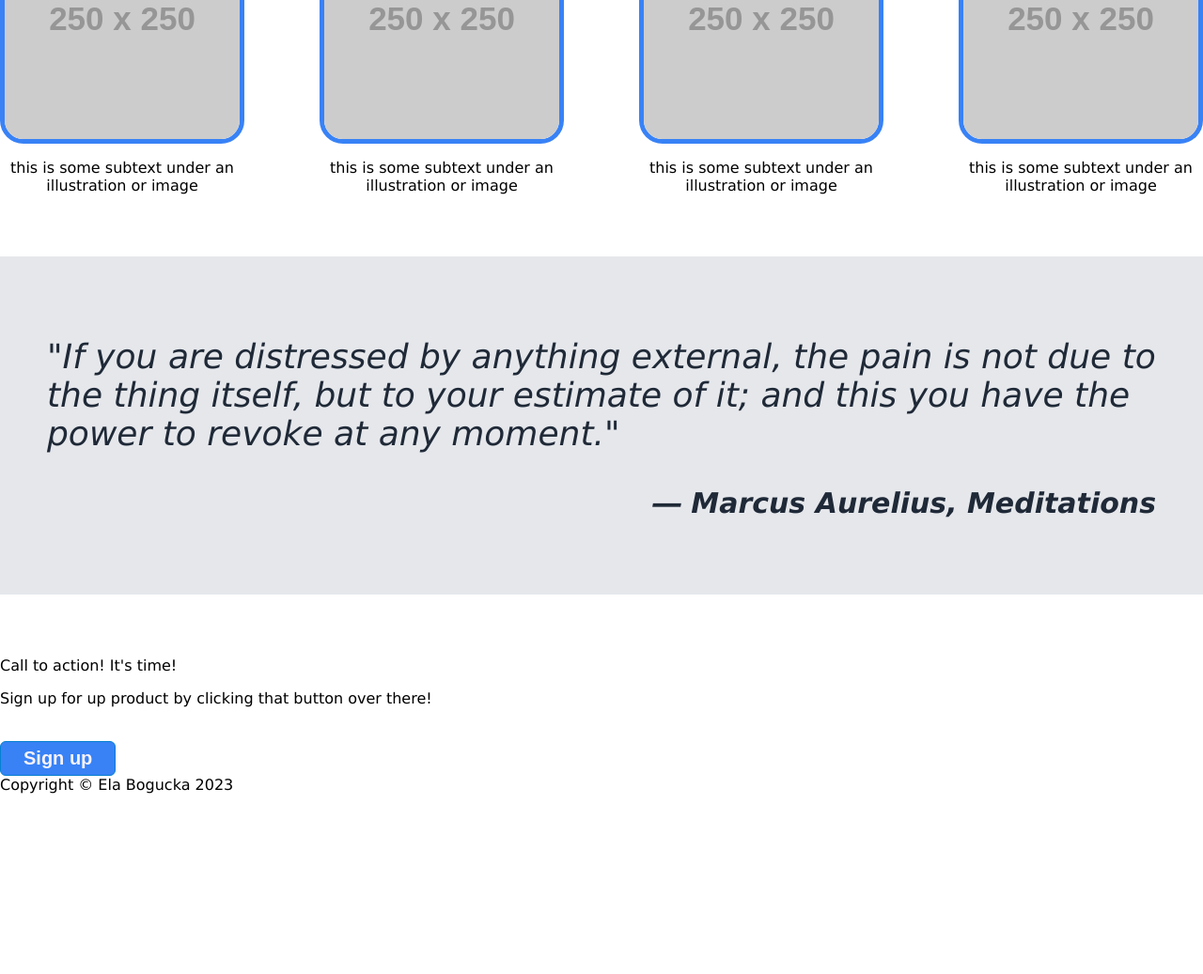
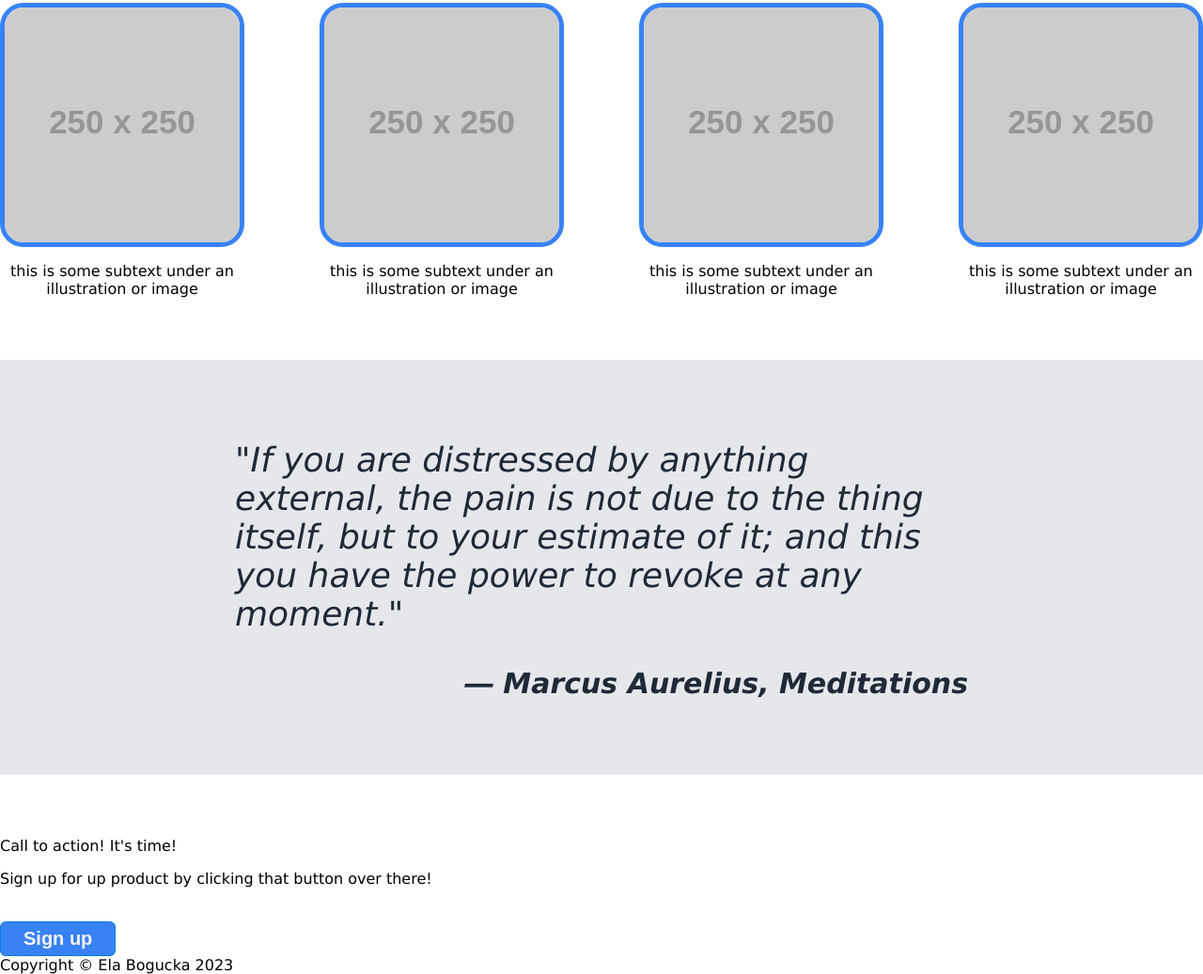
Before and after one commit to ebogucka/landing-page, a plain HTML site: page index.html in a window 1280 px wide. Shown: the part 860-1897 px from the top of the page at 94% size. Before the commit the page ends 1705 px from the top, so only its background shows below. Drawn offline with Linux system fonts and the light colour scheme; placeholder pictures from the web are drawn by us.

Commit message:
Fix hero text size and quote padding

```diff
--- a/styles.css
+++ b/styles.css
@@ -55,6 +55,7 @@ body {
 
 .hero-secondary {
   color: #e5e7eb;
+  font-size: 20px;
 }
 
 button {
@@ -104,7 +105,7 @@ button {
 
 .quote {
   background-color: #e5e7eb;
-  padding: 50px;
+  padding: 50px 250px;
   margin: 50px 0;
   font-size: 36px;
   font-style: italic;
```
